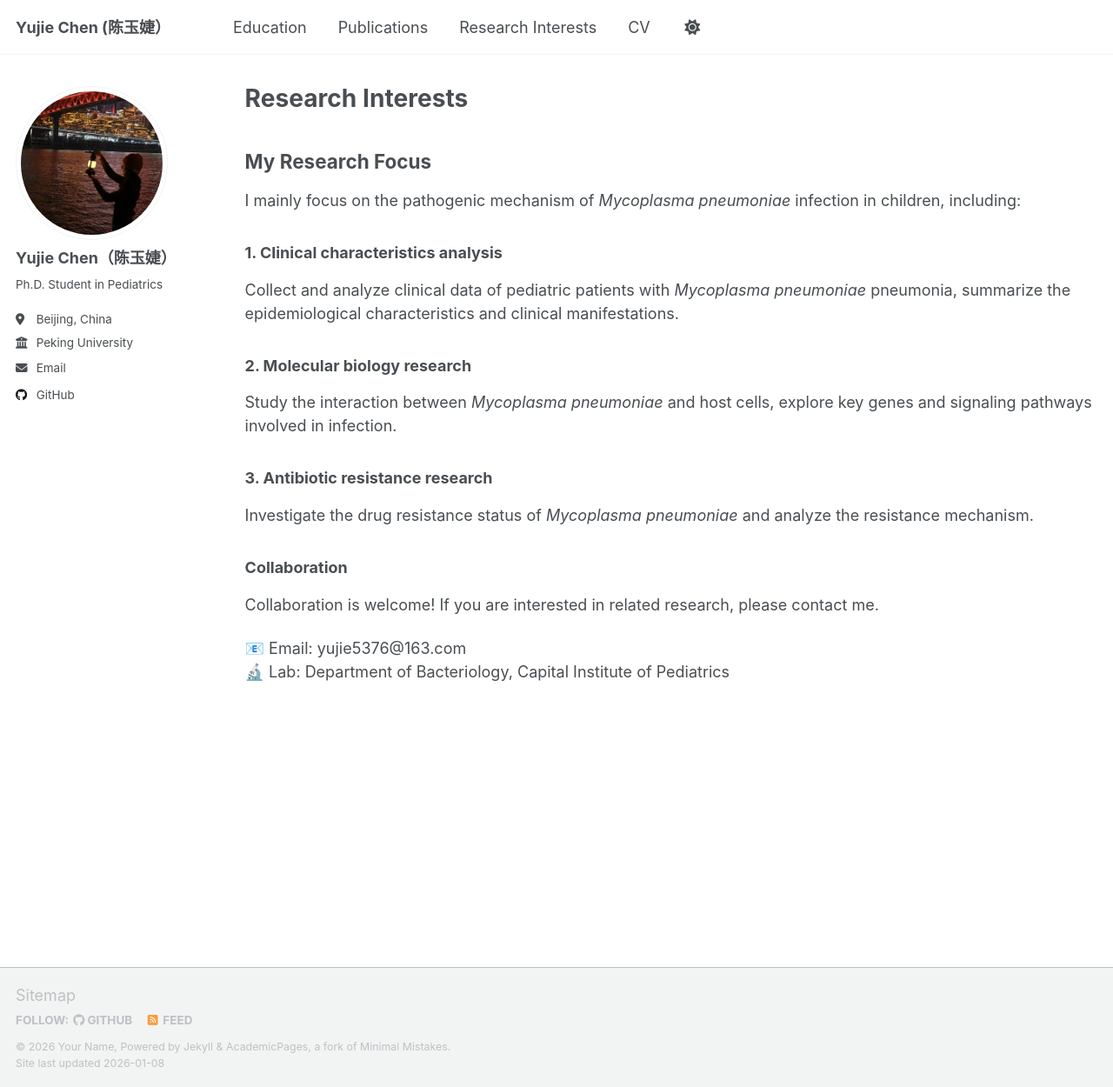
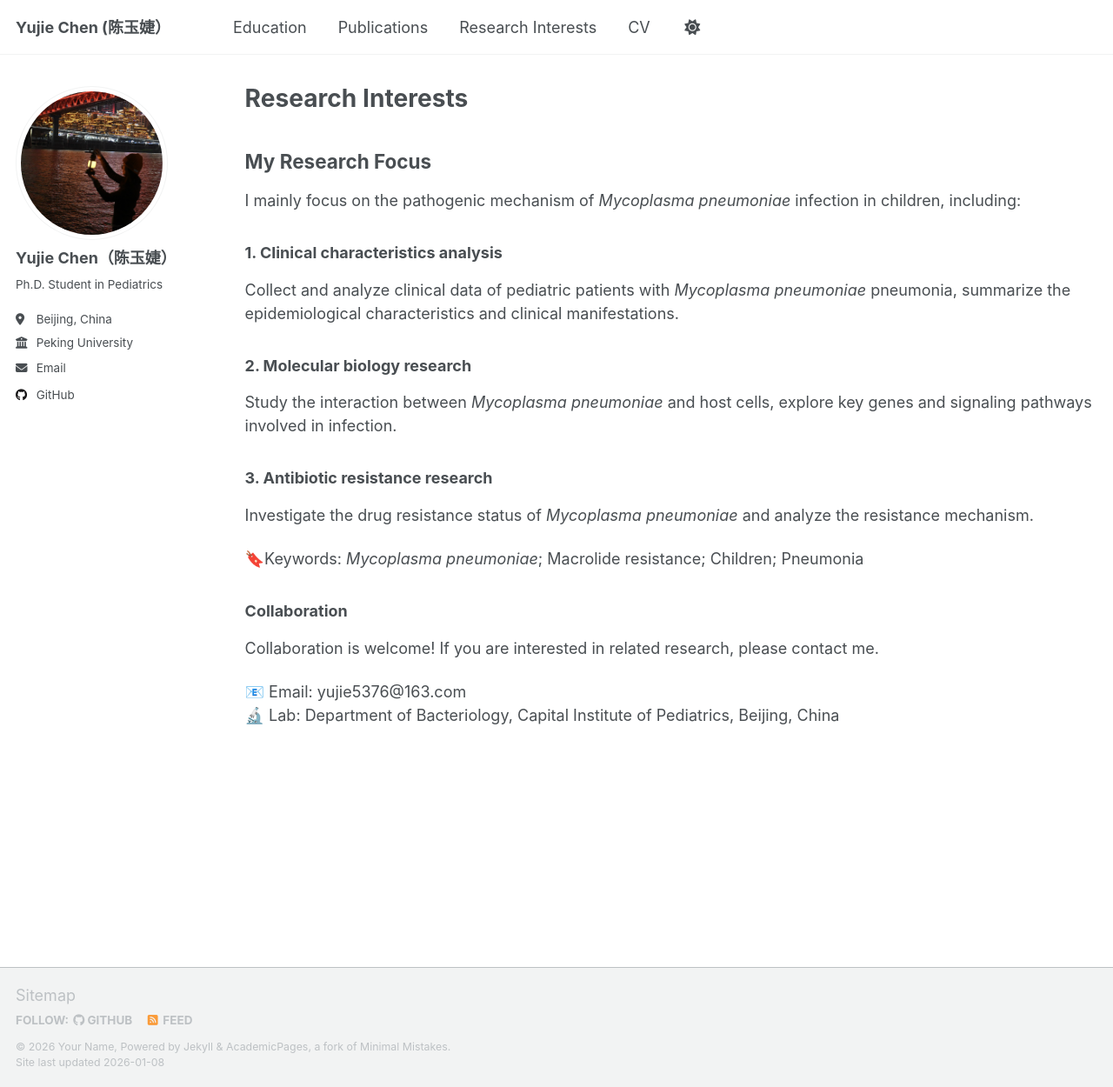
Before and after one commit to yujie7799/yujie7799.github.io, a Jekyll site: the page built from _pages/year-archive.md, in a window 1280 px wide and 1250 px high. Shown: the whole window at 87% size. Built offline with Jekyll 4.4.1, drawn with Linux system fonts in a browser that asks for light colours; a script that is not in the unit is left out; part of the change alters nothing that is shown.

Commit message:
Update year-archive.md

```diff
--- a/_pages/year-archive.md
+++ b/_pages/year-archive.md
@@ -3,11 +3,6 @@ layout: archive
 permalink: /year-archive/
 title: "Research Interests"
 author_profile: true
-tags:
-  - Mycoplasma pneumoniae
-  - Macrolide resistance
-  - Children
-  - Pneumonia
 ---
 
 {% include base_path %}
@@ -24,8 +19,10 @@ Study the interaction between *Mycoplasma pneumoniae* and host cells, explore ke
 ### 3. Antibiotic resistance research
 Investigate the drug resistance status of *Mycoplasma pneumoniae* and analyze the resistance mechanism.
 
+🔖Keywords: *Mycoplasma pneumoniae*; Macrolide resistance; Children; Pneumonia
+
 ### Collaboration
 Collaboration is welcome! If you are interested in related research, please contact me.
 
 📧 Email: yujie5376@163.com
-🔬 Lab: Department of Bacteriology, Capital Institute of Pediatrics
+🔬 Lab: Department of Bacteriology, Capital Institute of Pediatrics, Beijing, China
```
